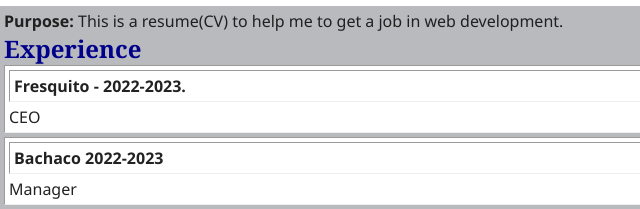
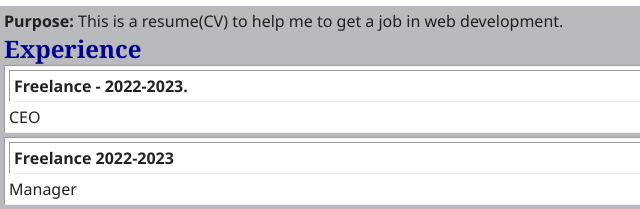
Before and after one commit to alexbrand07/alexbrand07.github.io, a plain HTML site: page index.html in a window 1280 px wide. Shown: the part 180-389 px from the top of the page, 0-640 px from the left. Drawn offline with Linux system fonts and the light colour scheme.

Commit message:
3rd commit changed workplace

```diff
--- a/index.html
+++ b/index.html
@@ -30,11 +30,11 @@
 
             <h2>Experience</h2>
             <div class="experience">
-                <p class="title">Fresquito - 2022-2023. </p>
+                <p class="title">Freelance - 2022-2023. </p>
                 <p> CEO </p>
             </div>
             <div class="experience">
-                <p class="title"> Bachaco 2022-2023 </p>
+                <p class="title"> Freelance 2022-2023 </p>
                 <p> Manager </p>
             </div>
             <div class="experience">
```
